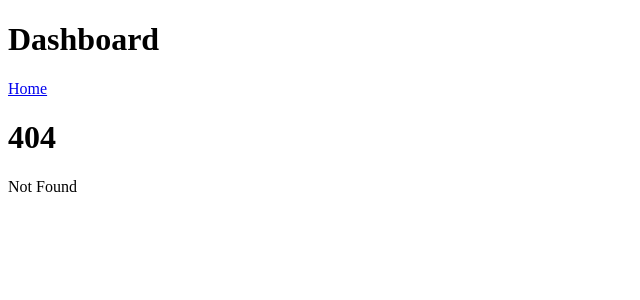
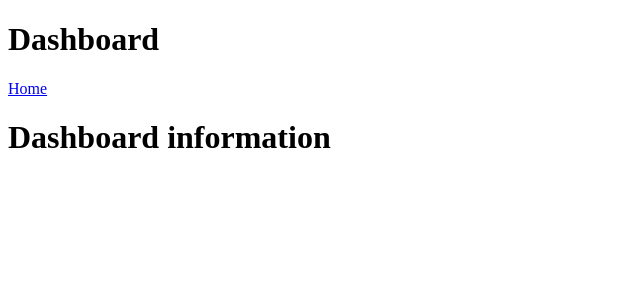
Before and after one commit to nickfang/personal-dashboard, a SvelteKit app: page /dashboard in a window 1280 px wide. Before the commit this address had no page. Shown: the top 300 px of the page, without its empty margins (0-640 px from the left). Built offline with nearby package versions, Linux system fonts and the light colour scheme.

Commit message:
refactoring routes.

```diff
--- a/src/routes/+layout.svelte
+++ b/src/routes/dashboard/+layout.svelte
@@ -1,6 +1,6 @@
 <script>
   // import '../app.postcss';
-  import Header from './Header.svelte';
+  import Header from '../Header.svelte';
 </script>
 
 <Header />
--- /dev/null
+++ b/src/routes/dashboard/+page.svelte
@@ -0,0 +1,9 @@
+<script>
+</script>
+
+<main>
+  <h1>Dashboard information</h1>
+</main>
+
+<style>
+</style>
```
Also changed, not shown: src/routes/learning/+layout.svelte (added, +9 -0 lines), src/routes/learning/+page.svelte (added).
